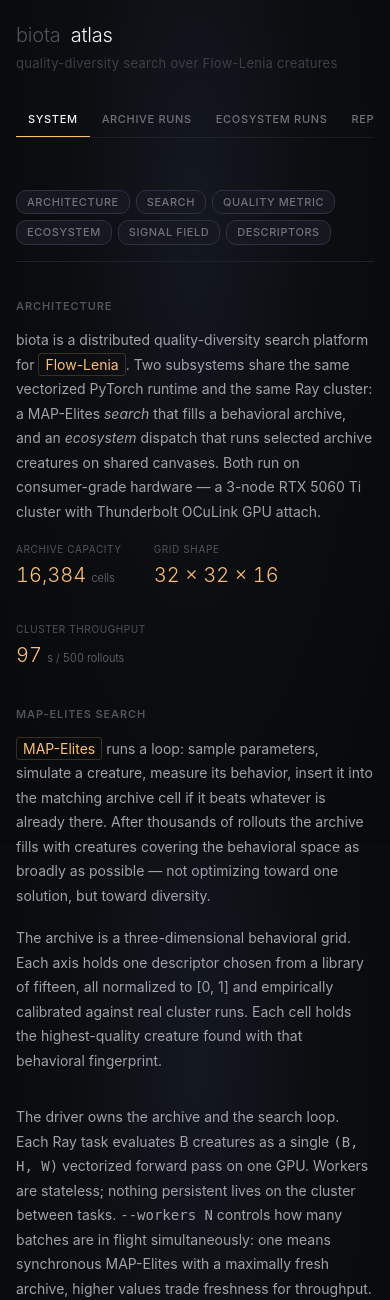
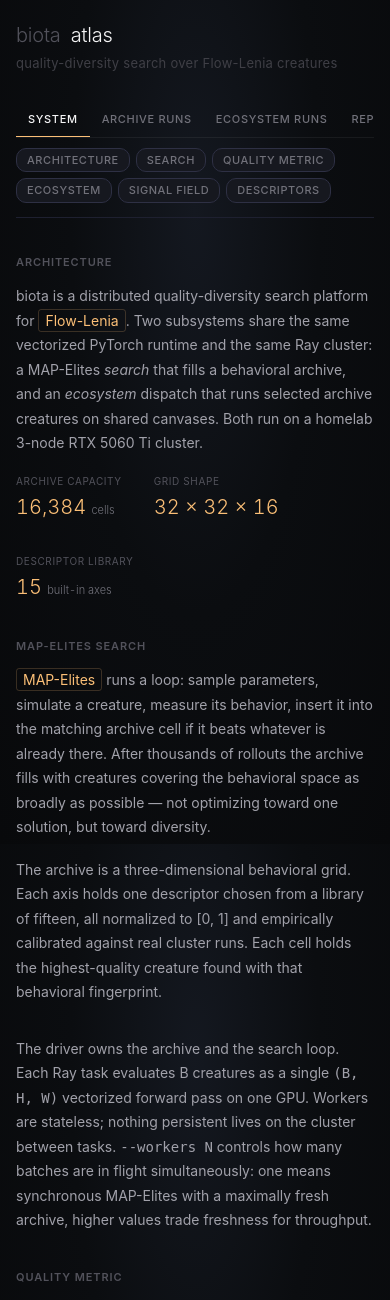
Before and after one commit to rkv0id/biota, a Python web app: template src/biota/viz/templates/index.html in a window 390 px wide. Shown: the top 1300 px of the page. Run offline with Jinja, Linux system fonts and the light colour scheme; the template is opened without the code that fills it, so the values that code supplies are empty.

Commit message:
fix: despace and declutter

```diff
--- a/src/biota/viz/templates/index.html
+++ b/src/biota/viz/templates/index.html
@@ -37,7 +37,7 @@
         /* === header === */
         .page-header {
             padding: 48px 0 0 0;
-            margin-bottom: 32px;
+            margin-bottom: 0;
         }
         .page-title {
             font-size: 32px;
@@ -91,11 +91,11 @@
         }
 
         /* === tab panels === */
-        .tab-panel { display: none; padding: 44px 0 80px 0; }
+        .tab-panel { display: none; padding: 28px 0 80px 0; }
         .tab-panel.active { display: block; }
         .system-nav {
             display: flex; gap: 6px; flex-wrap: wrap;
-            margin-bottom: 36px; padding-bottom: 16px;
+            margin-bottom: 20px; padding-bottom: 14px;
             border-bottom: 1px solid #1e2030;
         }
         .system-nav a {
@@ -435,7 +435,7 @@
 
         @media (max-width: 700px) {
             .page-header { padding: 32px 0 0 0; }
-            .tab-panel { padding: 28px 0 64px 0; }
+            .tab-panel { padding: 20px 0 64px 0; }
             .page-wrap { padding: 0 20px; }
             .page-title { font-size: 24px; }
             .descriptor-grid { grid-template-columns: 1fr; }
@@ -445,7 +445,7 @@
 
         @media (max-width: 480px) {
             .page-header { padding: 20px 0 0 0; }
-            .tab-panel { padding: 20px 0 48px 0; }
+            .tab-panel { padding: 10px 0 48px 0; }
             .page-wrap { padding: 0 16px; }
             .page-title { font-size: 20px; }
             .page-tagline { font-size: 13px; }
@@ -486,7 +486,7 @@
                 <a href="#sys-descriptors">Descriptors</a>
             </nav>
             <h2 id="sys-arch">Architecture</h2>
-            <p>biota is a distributed quality-diversity search platform for <a class="pill amber" href="https://arxiv.org/abs/2212.07906" target="_blank" style="display:inline;padding:2px 6px;border-radius:3px;font-size:inherit;">Flow-Lenia</a>. Two subsystems share the same vectorized PyTorch runtime and the same Ray cluster: a MAP-Elites <em>search</em> that fills a behavioral archive, and an <em>ecosystem</em> dispatch that runs selected archive creatures on shared canvases. Both run on consumer-grade hardware — a 3-node RTX 5060 Ti cluster with Thunderbolt OCuLink GPU attach.</p>
+            <p>biota is a distributed quality-diversity search platform for <a class="pill amber" href="https://arxiv.org/abs/2212.07906" target="_blank" style="display:inline;padding:2px 6px;border-radius:3px;font-size:inherit;">Flow-Lenia</a>. Two subsystems share the same vectorized PyTorch runtime and the same Ray cluster: a MAP-Elites <em>search</em> that fills a behavioral archive, and an <em>ecosystem</em> dispatch that runs selected archive creatures on shared canvases. Both run on a homelab 3-node RTX 5060 Ti cluster.</p>
 
             <div class="stat-row">
                 <div class="stat">
@@ -498,8 +498,8 @@
                     <div class="stat-value">32 &times; 32 &times; 16</div>
                 </div>
                 <div class="stat">
-                    <div class="stat-label">cluster throughput</div>
-                    <div class="stat-value">97 <span class="stat-unit">s / 500 rollouts</span></div>
+                    <div class="stat-label">descriptor library</div>
+                    <div class="stat-value">15 <span class="stat-unit">built-in axes</span></div>
                 </div>
             </div>
 
```
Also changed, not shown: src/biota/viz/templates/archive.html (+7 -6 lines), docs/signal-field.svg.
